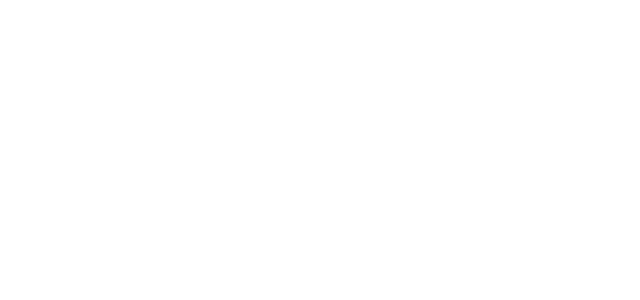
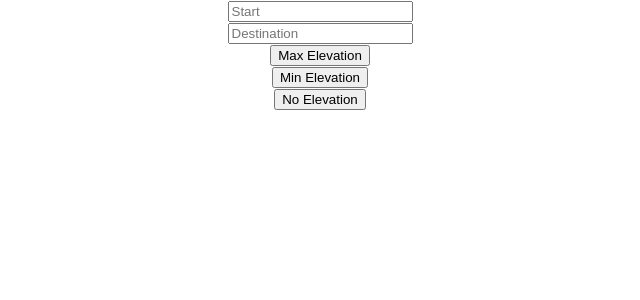
Before and after one commit to MostafaK2/compsci520_FinalProject, a React (Create React App) app in the folder src/client/: page / in a window 1280 px wide. Shown: the top 300 px of the page, without its empty margins (320-960 px from the left). Built offline with nearby package versions, Linux system fonts and the light colour scheme.

Commit message:
App.js Setup with components

```diff
--- a/src/client/src/App.js
+++ b/src/client/src/App.js
@@ -1,10 +1,24 @@
 // import logo from './logo.svg';
-import './App.css';
+import "./App.css";
+import ElevationButton from "./Component/ElevationOptions/ElevationButton";
+import SearchBox from "./Component/SearchBox/SearchBox";
+import ScrollingElev from "./Component/ElevationOptions/ScrollingElev";
 
 function App() {
   return (
     <div className="App">
-
+      <div id="Purple_Side">
+        <div id="search_functionalities">
+          <SearchBox name="Start" />
+          <SearchBox name="Destination" />
+        </div>
+        <div id="Elevation_Options">
+          <ElevationButton name="Max Elevation"/>
+          <ElevationButton name="Min Elevation"/>
+          <ElevationButton name="No Elevation"/>
+          <ScrollingElev/>
+        </div>
+      </div>
     </div>
   );
 }
--- a/src/client/src/Component/ElevationOptions/ElevationButton.js
+++ b/src/client/src/Component/ElevationOptions/ElevationButton.js
@@ -1,11 +1,16 @@
+import { useState } from "react";
 import classes from "./ElevationButton.module.css";
 
 // button name is going to be in props
 function ElevationButton(props) {
+  const [buttonClicked, setButtonClicked] = useState(false);
+
+  function callback() {}
+
   return (
     <div>
-      <button className="" onClick={() => console.log(clickedButton)}>
-        button Name is going to in props
+      <button className="" onClick={callback}>
+        {props.name}
       </button>
     </div>
   );
--- a/src/client/src/Component/SearchBox/SearchBox.js
+++ b/src/client/src/Component/SearchBox/SearchBox.js
@@ -7,8 +7,8 @@
     <div>
       <input
         className="input"
-        id={"something"}
-        placeholder="name will come from props"
+        id="something"
+        placeholder={props.name}
         onChange={(elem) => setSearch(elem.target.value)}
       ></input>
     </div>
```
Also changed, not shown: src/client/src/Component/ElevationOptions/ScrollingElev.js (renamed from src/client/src/Component/ScrollingElev/ScrollingElev.js).
